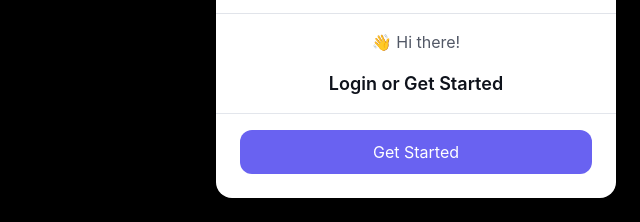
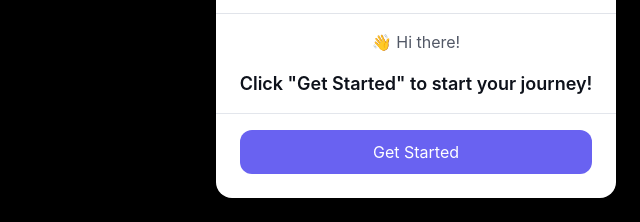
Before and after one commit to coachjoelinterlinklabs/InterLink-Chatbot, a website: page public/index.html in a window 1280 px wide. Shown: the part 578-800 px from the top of the page, without its empty margins (640-1280 px from the left). Drawn offline with nearby package versions, Linux system fonts and the light colour scheme; a web font is replaced by a local one.

Commit message:
Update index.html

```diff
--- a/public/index.html
+++ b/public/index.html
@@ -25,7 +25,7 @@
       <div class="chat-area flex flex-col items-center gap-4">
         <p class="text-[#525866] text-[16px]">👋 Hi there!</p>
         <h1 class="text-[#0E121B] font-semibold text-[18px]">
-          Login or Get Started
+          Click "Get Started" to start your journey!
         </h1>
       </div>
       <div class="px-[24px] pt-[16px] border-t border-[#E3E6EC]">
```
